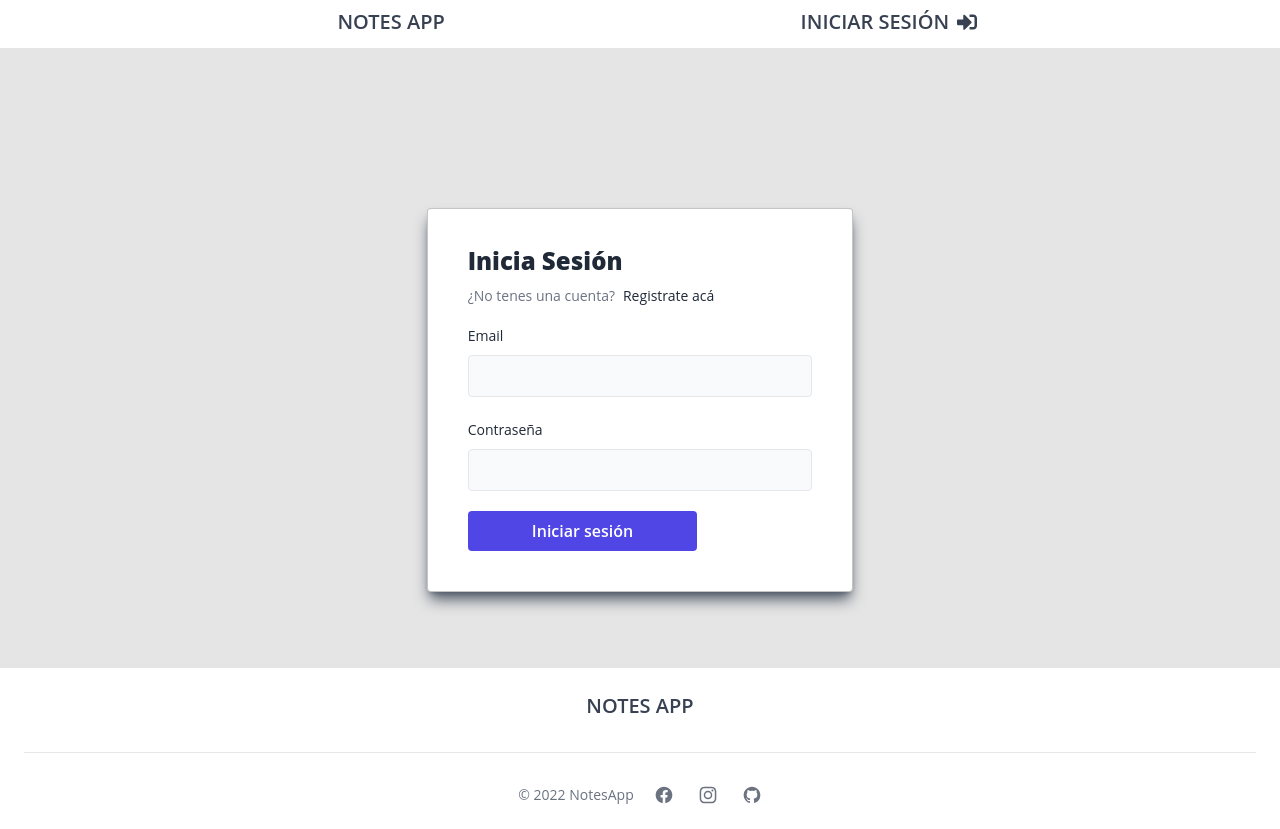
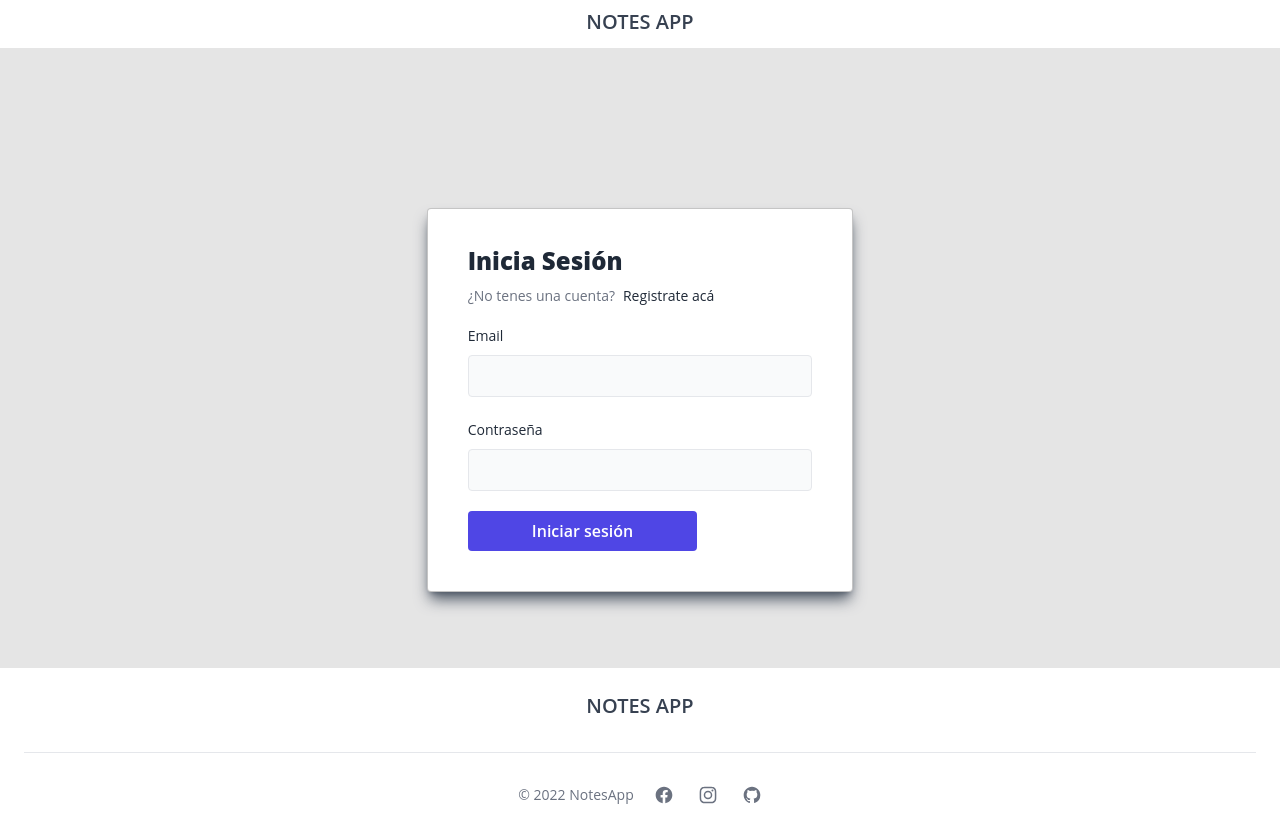
Before and after one commit to JuanMG22/notes-app-react, a React (Vite) app: page /login in a window 1280 px wide. Built offline with nearby package versions, Linux system fonts and the light colour scheme.

Commit message:
fix navbar

```diff
--- a/src/components/NavBar.jsx
+++ b/src/components/NavBar.jsx
@@ -1,24 +1,17 @@
 import { Link } from 'wouter'
-import { FaSignInAlt, FaSignOutAlt } from 'react-icons/fa'
+import { FaSignOutAlt } from 'react-icons/fa'
 import { useContext } from 'react'
 import { userContext } from '../context/UserProvider'
 
 const NavBar = () => {
   const { logOut, token } = useContext(userContext)
   const userLogged = token ? 'flex' : 'hidden'
-  const userNotLogged = token ? 'hidden' : 'flex'
   return (
     <header className='h-[3rem] fixed top-0 z-50 w-full bg-white dark:bg-neutral-900'>
       <nav className='flex justify-evenly'>
         <li className='text-gray-700 hover:text-gray-50 dark:text-white cursor-pointer lg:w-1/6 w-2/4 flex items-center justify-center truncate uppercase select-none font-semibold rounded py-2 h-full hover:bg-indigo-600  hover:transform hover:transition-transform text-xl list-none transition-all transition-200'>
           <Link className='w-full h-full flex justify-center items-center' href='/'>
             Notes App
-          </Link>
-        </li>
-        <li className={` ${userNotLogged} text-gray-700 hover:text-gray-50 dark:text-white cursor-pointer lg:w-1/6 w-2/4 items-center justify-center truncate uppercase select-none font-semibold rounded py-2 h-full hover:bg-indigo-600  hover:transform hover:transition-transform text-xl list-none transition-all transition-200`}>
-          <Link className='w-full h-full flex justify-center items-center' href='/login'>
-            Iniciar Sesión
-            <FaSignInAlt className='ml-2' />
           </Link>
         </li>
         <li
```
